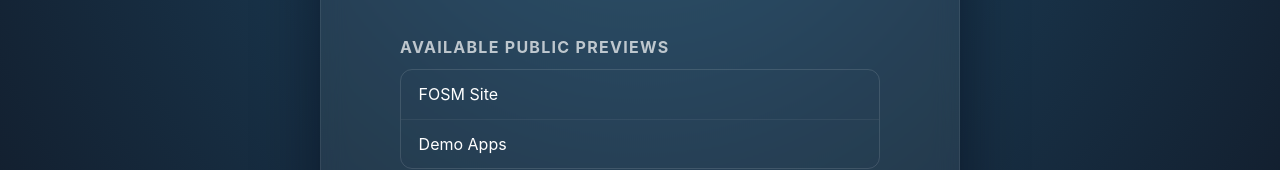
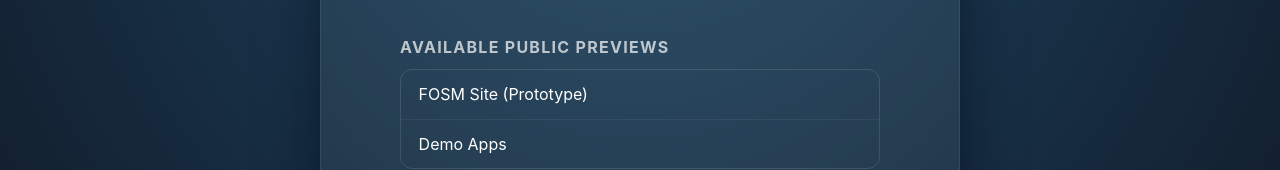
Before and after one commit to jamesread/tydus.net, a website: page index.html in a window 1280 px wide. Shown: the part 199-369 px from the top of the page. Drawn offline with Linux system fonts and the light colour scheme.

Commit message:
Add FOSM Site (Prototype) to index.html

```diff
--- a/index.html
+++ b/index.html
@@ -151,7 +151,7 @@
       <section class="previews" aria-label="Available public previews">
         <h2>Available Public Previews</h2>
         <div class="preview-list">
-          <a href="/fosm-site">FOSM Site</a>
+          <a href="/fosm-site">FOSM Site (Prototype)</a>
           <a href="https://demo.jread.com" target="_blank" rel="noreferrer noopener"
             >Demo Apps</a
           >
```
